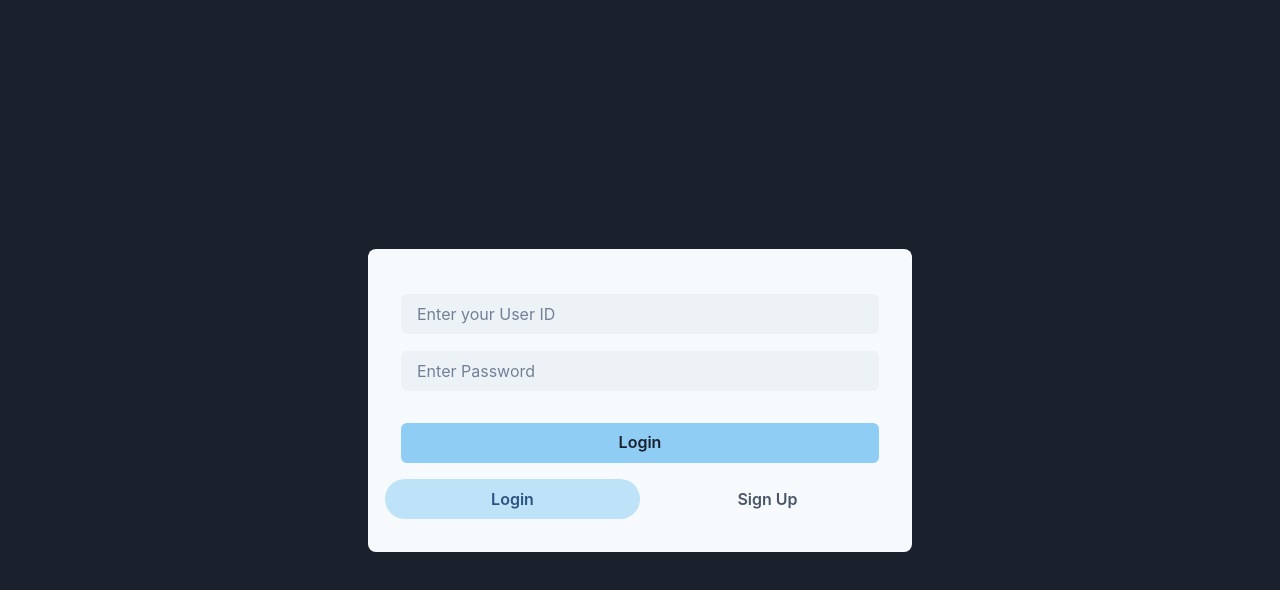
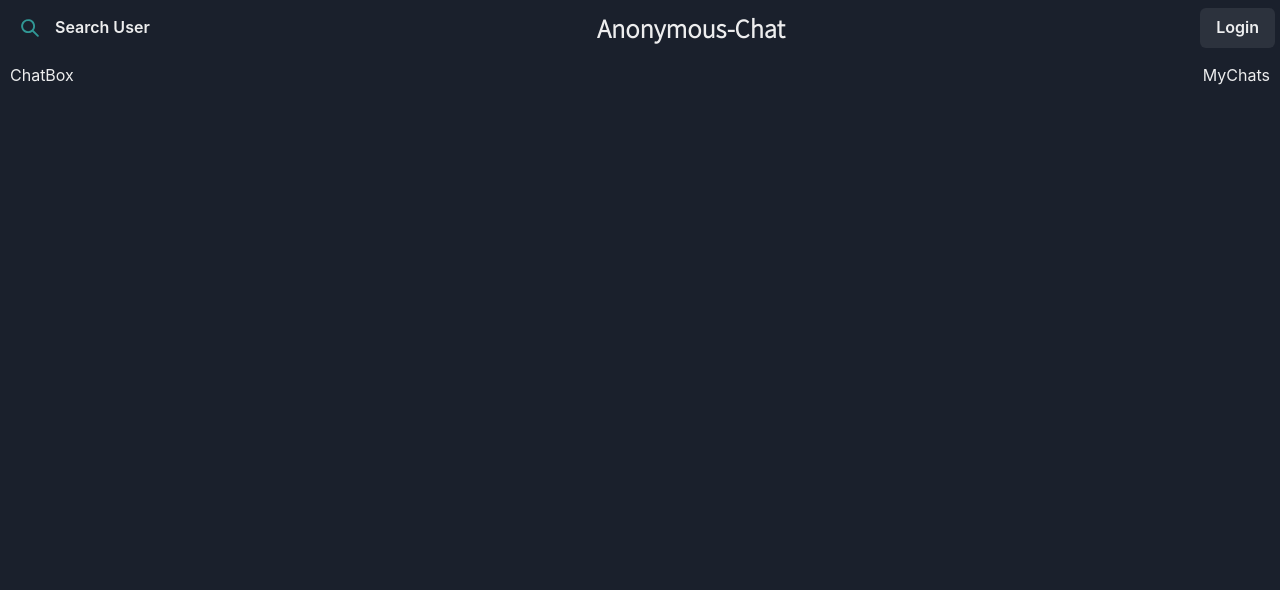
Before and after one commit to heojun990322/anonymous-chat, a React (Create React App) app in the folder frontend/: page / in a window 1280 px wide. Shown: the top 590 px of the page. Built offline with nearby package versions, Linux system fonts and the light colour scheme.

Commit message:
Feat(frontend): Mainpage and Authpage

```diff
--- a/frontend/src/App.js
+++ b/frontend/src/App.js
@@ -1,14 +1,16 @@
 import React from 'react';
 import './App.css';
 import { Route } from 'react-router-dom';
-import Homepage from './Pages/Homepage';
+import Authpage from './Pages/Authpage';
 import Chatpage from './Pages/Chatpage';
+import Mainpage from './Pages/Mainpage';
 
 function App() {
   return (
     <div className="App">
-      <Route path="/" component={Homepage} exact />
+      <Route path="/" component={Mainpage} exact />
       <Route path="/chats" component={Chatpage} />
+      <Route path="/login" component={Authpage} exact />
     </div>
   );
 }
--- /dev/null
+++ b/frontend/src/Pages/Authpage.js
@@ -0,0 +1,75 @@
+import React, { useEffect } from 'react';
+import { useHistory, Link } from 'react-router-dom';
+import {
+  Container,
+  Box,
+  Tab,
+  Tabs,
+  TabList,
+  TabPanels,
+  TabPanel,
+} from '@chakra-ui/react';
+import Login from '../components/Authentication/Login';
+import Signup from '../components/Authentication/Signup';
+
+const Authpage = () => {
+  const history = useHistory();
+
+  useEffect(() => {
+    const user = JSON.parse(localStorage.getItem('userInfo'));
+
+    if (user) history.push('/');
+  }, []);
+
+  return (
+    <div style={{ display: 'flex', flexDirection: 'column', width: '100%' }}>
+      <Box
+        display="flex"
+        justifyContent="space-between"
+        alignItems="center"
+        w="100%"
+        p="8px 5px 5px 5px"
+      >
+        <Link
+          style={{
+            fontSize: 'x-large',
+            textDecoration: 'none',
+            fontFamily: 'Noto Sans KR',
+            fontWeight: 'bold',
+          }}
+          to="/"
+        >
+          Anonymous-Chat
+        </Link>
+      </Box>
+      <Container maxW="xl" centerContent style={{ flex: '1' }}>
+        <Box
+          bg={'gray.50'}
+          w="100%"
+          p={4}
+          borderRadius="lg"
+          color="black"
+          borderWidth="1px"
+          my="auto"
+        >
+          <Tabs isFitted variant="soft-rounded" colorScheme="teal">
+            <TabList mb="1em">
+              <Tab>Login</Tab>
+              <Tab>Sign Up</Tab>
+            </TabList>
+            <TabPanels>
+              <TabPanel>
+                <Login />
+              </TabPanel>
+              <TabPanel>
+                <Signup />
+              </TabPanel>
+            </TabPanels>
+          </Tabs>
+        </Box>
+      </Container>
+    </div>
+  );
+};
+
+export default Authpage;
--- a/frontend/src/Pages/Chatpage.js
+++ b/frontend/src/Pages/Chatpage.js
@@ -1,5 +1,4 @@
-import React, { useEffect, useState } from 'react';
-import axios from 'axios';
+import React from 'react';
 import { ChatState } from '../context/ChatProvider';
 import { Box } from '@chakra-ui/react';
 import ChatBox from '../components/ChatBox';
--- a/frontend/src/Pages/Homepage.js
+++ /dev/null
@@ -1,54 +0,0 @@
-import React, { useEffect } from 'react';
-import { useHistory } from 'react-router';
-import {
-  Container,
-  Box,
-  Tab,
-  Tabs,
-  TabList,
-  TabPanels,
-  TabPanel,
-} from '@chakra-ui/react';
-import Login from '../components/Authentication/Login';
-import Signup from '../components/Authentication/Signup';
-
-const Homepage = () => {
-  const history = useHistory();
-
-  useEffect(() => {
-    const user = JSON.parse(localStorage.getItem('userInfo'));
-
-    if (user) history.push('/chats');
-  }, [history]);
-
-  return (
-    <Container maxW="xl" centerContent>
-      <Box
-        bg={'gray.50'}
-        w="100%"
-        p={4}
-        borderRadius="lg"
-        color="black"
-        borderWidth="1px"
-        my="auto"
-      >
-        <Tabs isFitted variant="soft-rounded">
-          <TabPanels>
-            <TabPanel>
-              <Login />
-            </TabPanel>
-            <TabPanel>
-              <Signup />
-            </TabPanel>
-          </TabPanels>
-          <TabList mb="1em">
-            <Tab>Login</Tab>
-            <Tab>Sign Up</Tab>
-          </TabList>
-        </Tabs>
-      </Box>
-    </Container>
-  );
-};
-
-export default Homepage;
--- /dev/null
+++ b/frontend/src/Pages/Mainpage.js
@@ -0,0 +1,25 @@
+import React from 'react';
+import { Box } from '@chakra-ui/react';
+import MyChats from '../components/MyChats';
+import ChatBox from '../components/ChatBox';
+import Header from '../components/Header';
+
+const Mainpage = () => {
+  return (
+    <div style={{ width: '100%' }}>
+      <Header />
+      <Box
+        display="flex"
+        justifyContent="space-between"
+        w="100%"
+        h="91.5vh"
+        p="10px"
+      >
+        <ChatBox />
+        <MyChats />
+      </Box>
+    </div>
+  );
+};
+
+export default Mainpage;
--- a/frontend/src/components/Authentication/Login.js
+++ b/frontend/src/components/Authentication/Login.js
@@ -51,7 +51,7 @@ const Login = () => {
       localStorage.setItem('userInfo', JSON.stringify(data));
       setUser(JSON.parse(localStorage.getItem('userInfo')));
 
-      history.push('/chats');
+      history.push('/');
     } catch (error) {
       toast({
         title: 'Error Occured!',
@@ -91,7 +91,7 @@ const Login = () => {
         />
       </FormControl>
       <Button
-        colorScheme="blue"
+        colorScheme='teal'
         width="100%"
         style={{ marginTop: 15 }}
         onClick={submitHandler}
--- a/frontend/src/components/Authentication/Signup.js
+++ b/frontend/src/components/Authentication/Signup.js
@@ -72,7 +72,7 @@ const Signup = () => {
       localStorage.setItem('userInfo', JSON.stringify(data));
       setUser(JSON.parse(localStorage.getItem('userInfo')));
 
-      history.push('/chats');
+      history.push('/');
     } catch (error) {
       toast({
         title: 'Error Occured!',
@@ -117,7 +117,7 @@ const Signup = () => {
         />
       </FormControl>
       <Button
-        colorScheme="blue"
+        colorScheme="teal"
         width="100%"
         style={{ marginTop: 15 }}
         onClick={submitHandler}
--- /dev/null
+++ b/frontend/src/components/Header.js
@@ -0,0 +1,69 @@
+import React from 'react';
+import { ChatState } from '../context/ChatProvider';
+import { useHistory, Link } from 'react-router-dom';
+import {
+  Box,
+  Button,
+  Menu,
+  MenuButton,
+  MenuList,
+  MenuItem,
+  MenuDivider,
+} from '@chakra-ui/react';
+import SearchUser from './miscellaneous/SearchUser';
+import { ChevronDownIcon } from '@chakra-ui/icons';
+
+const Header = () => {
+  const { user, setUser } = ChatState();
+
+  const history = useHistory();
+  const logoutHandler = () => {
+    localStorage.removeItem('userInfo');
+    setUser(null);
+
+    history.push('/');
+  };
+
+  return (
+    <>
+      <Box
+        display="flex"
+        justifyContent="space-between"
+        alignItems="center"
+        w="100%"
+        p="8px 5px 5px 5px"
+      >
+        <SearchUser />
+        <Link
+          style={{
+            fontSize: 'x-large',
+            textDecoration: 'none',
+            fontFamily: 'Noto Sans KR',
+            fontWeight: 'bold',
+          }}
+          to="/"
+        >
+          Anonymous-Chat
+        </Link>
+        <div>
+          {user ? (
+            <Menu>
+              <MenuButton as={Button} rightIcon={<ChevronDownIcon />}>
+                {user.id}
+              </MenuButton>
+              <MenuList>
+                <MenuItem onClick={logoutHandler}>Logout</MenuItem>
+                <MenuDivider />
+                <MenuItem>Delete account</MenuItem>
+              </MenuList>
+            </Menu>
+          ) : (
+            <Button onClick={() => history.push('/login')}>Login</Button>
+          )}
+        </div>
+      </Box>
+    </>
+  );
+};
+
+export default Header;
--- a/frontend/src/components/miscellaneous/SideDrawer.js
+++ b/frontend/src/components/miscellaneous/SideDrawer.js
@@ -8,18 +8,12 @@ import {
   MenuItem,
   MenuDivider,
 } from '@chakra-ui/react';
-import React, { useState } from 'react';
 import { ChevronDownIcon } from '@chakra-ui/icons';
 import { ChatState } from '../../context/ChatProvider';
 import { useHistory } from 'react-router-dom';
 import SearchUser from './SearchUser';
 
 const SideDrawer = () => {
-  const [search, setSearch] = useState('');
-  const [searchResult, setSearchResult] = useState([]);
-  const [loading, setLoading] = useState(false);
-  const [loadingChat, setLoadingChat] = useState(false);
-
   const { user } = ChatState();
 
   const history = useHistory();
--- a/frontend/src/context/ChatProvider.js
+++ b/frontend/src/context/ChatProvider.js
@@ -4,7 +4,7 @@ import { useHistory } from 'react-router-dom';
 const ChatContext = createContext();
 
 const ChatProvider = ({ children }) => {
-  const [user, setUser] = useState();
+  const [user, setUser] = useState(null);
 
   const history = useHistory();
 
```
